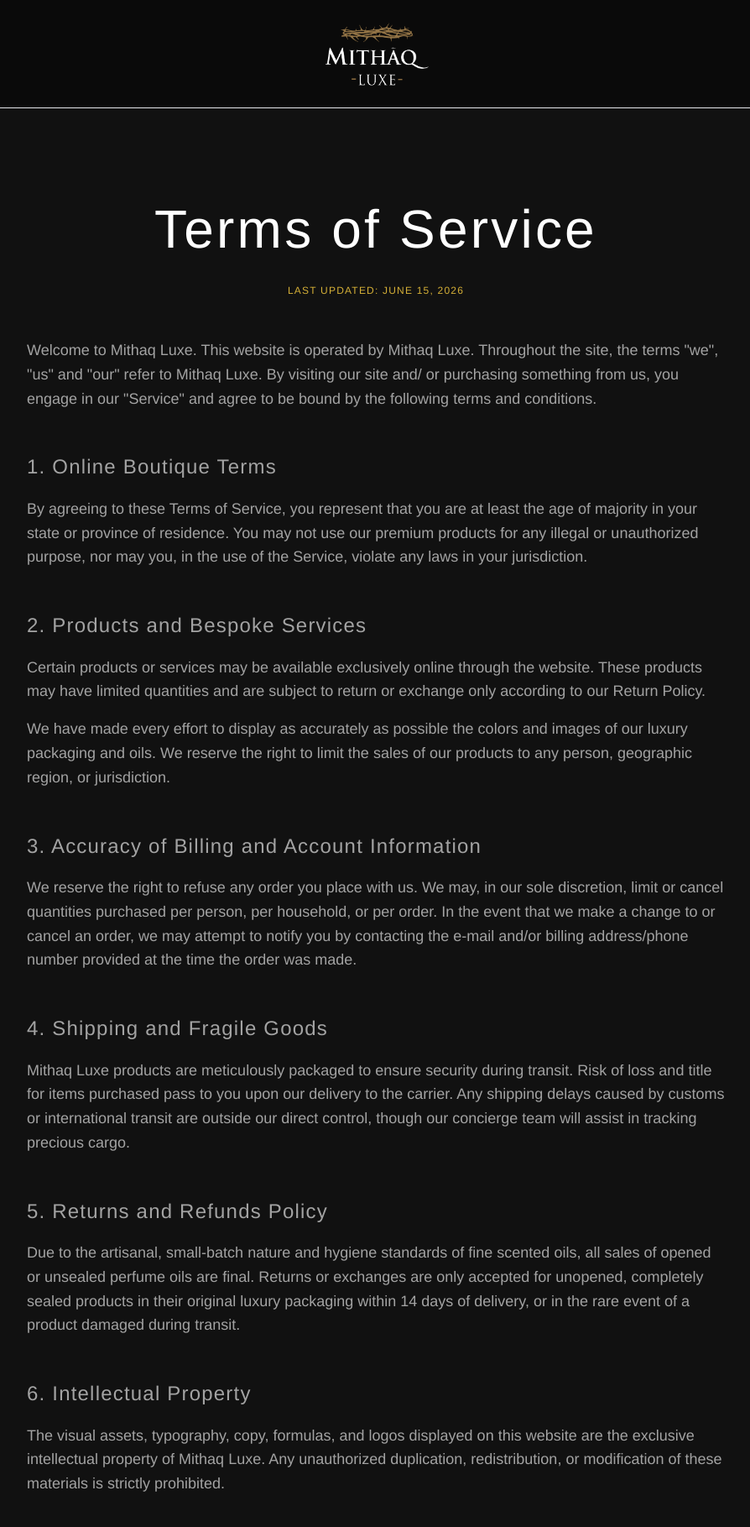
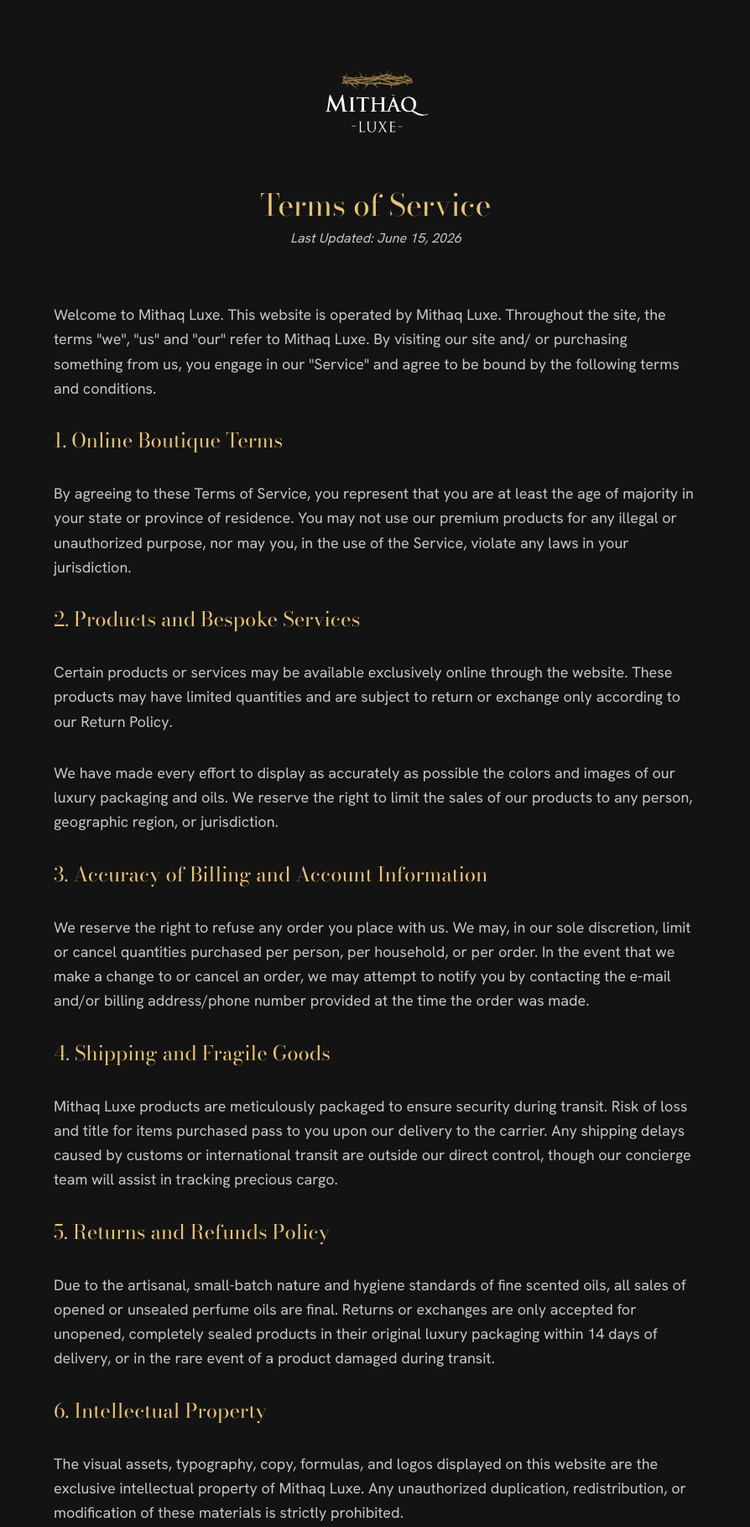
Before and after one commit to hbinfarteen-debug/mithaq-luxe-landing-page., a plain HTML site: page terms.html in a window 1280 px wide. Shown: the top 1819 px of the page at 84% size, without its empty margins (192-1086 px from the left). Drawn offline with nearby package versions, Linux system fonts and the light colour scheme.

Commit message:
Update terms page to use old privacy policy design

```diff
--- a/terms.html
+++ b/terms.html
@@ -1,120 +1,90 @@
 <!DOCTYPE html>
-<html lang="en">
+<html class="dark" lang="en">
 <head>
-    <meta charset="UTF-8">
-    <meta name="viewport" content="width=device-width, initial-scale=1.0">
-    <title>Terms of Service - Mithaq Luxe</title>
-    <script src="https://cdn.tailwindcss.com"></script>
+    <meta charset="utf-8"/>
+    <meta content="width=device-width, initial-scale=1.0" name="viewport"/>
+    <title>Mithaq | Privacy Policy & Terms</title>
+    <script src="https://cdn.tailwindcss.com?plugins=forms,container-queries"></script>
+    <link href="https://fonts.googleapis.com/css2?family=Bodoni+Moda:ital,wght@0,400..900;1,400..900&family=Hanken+Grotesk:wght@300;400;600&display=swap" rel="stylesheet"/>
     <style>
-        /* Shared design system with index.html */
-        :root {
-            --surface: #111111;
-            --surface-container-lowest: #0a0a0a;
-            --surface-container: #1a1a1a;
-            --on-surface: #ffffff;
-            --on-surface-variant: #a3a3a3;
-            --secondary: #d4af37;
-            --on-secondary: #111111;
-        }
-
         body {
-            background-color: var(--surface);
-            color: var(--on-surface);
-            font-family: 'Helvetica Neue', Helvetica, Arial, sans-serif;
+            background-color: #131313;
+            color: #e4e2e1;
             -webkit-font-smoothing: antialiased;
         }
-
-        .bg-surface-container-lowest { background-color: var(--surface-container-lowest); }
-        .text-secondary { color: var(--secondary); }
-        .text-on-surface-variant { color: var(--on-surface-variant); }
-        .border-outline-variant { border-color: rgba(255, 255, 255, 0.1); }
-
-        .font-display-lg { font-size: 3rem; font-weight: 300; letter-spacing: 0.05em; }
-        .font-headline-md { font-size: 1.5rem; font-weight: 400; letter-spacing: 0.05em; }
-        .font-body-lg { font-size: 1.125rem; font-weight: 300; line-height: 1.6; }
-        .font-label-caps { font-size: 0.75rem; font-weight: 500; letter-spacing: 0.1em; text-transform: uppercase; }
-
-        @media (min-width: 768px) {
-            .font-display-lg { font-size: 4rem; }
+    </style>
+    <script>
+        tailwind.config = {
+          darkMode: "class",
+          theme: {
+            extend: {
+              "colors": {
+                      "secondary": "#e9c176",
+                      "on-surface": "#e4e2e1",
+                      "background": "#131313",
+                      "on-surface-variant": "#c4c7c7",
+                      "outline-variant": "#444748"
+              },
+              "fontFamily": {
+                      "body-lg": ["Hanken Grotesk"],
+                      "headline-lg": ["Bodoni Moda"],
+                      "body-md": ["Hanken Grotesk"],
+                      "label-caps": ["Hanken Grotesk"]
               }
-
-        .py-section-gap { padding-top: 6rem; padding-bottom: 6rem; }
-        .px-margin-desktop { padding-left: 2rem; padding-right: 2rem; }
-        .mb-stack-lg { margin-bottom: 2rem; }
-        .mb-stack-md { margin-bottom: 1rem; }
-        .gap-stack-lg { gap: 2rem; }
-    </style>
+            }
+          }
+        }
+    </script>
 </head>
-<body class="min-h-screen flex flex-col">
-
-    <!-- Minimal Header -->
-    <header class="py-6 px-margin-desktop bg-surface-container-lowest border-b border-outline-variant/10 flex justify-center">
-        <a href="./index.html"><img src="./mithaq-logo.png" alt="Mithaq" class="h-16 md:h-20 object-contain"/></a>
-    </header>
-
-    <!-- Main Content -->
-    <main class="flex-grow py-section-gap px-margin-desktop max-w-4xl mx-auto w-full">
-        <h1 class="font-display-lg mb-4 text-center">Terms of Service</h1>
-        <p class="font-label-caps text-secondary mb-12 text-center">Last Updated: June 15, 2026</p>
-
-        <div class="space-y-12 font-body-lg text-on-surface-variant">
-
-            <div>
-                <p>Welcome to Mithaq Luxe. This website is operated by Mithaq Luxe. Throughout the site, the terms "we", "us" and "our" refer to Mithaq Luxe. By visiting our site and/ or purchasing something from us, you engage in our "Service" and agree to be bound by the following terms and conditions.</p>
+<body class="font-body-md text-on-surface bg-background py-20 px-8">
+    <div class="max-w-3xl mx-auto">
+        <!-- Logo Top -->
+        <div class="text-center mb-16">
+            <a href="./index.html">
+                <img src="./mithaq-logo.png" alt="Mithaq" class="h-16 md:h-20 object-contain mx-auto"/>
+            </a>
         </div>
 
-            <div>
-                <h2 class="font-headline-md text-on-surface mb-stack-md">1. Online Boutique Terms</h2>
+        <h1 class="font-headline-lg text-4xl mb-2 text-center text-secondary">Terms of Service</h1>
+        <p class="text-on-surface-variant mb-16 text-center italic">Last Updated: June 15, 2026</p>
+
+        <div class="space-y-8 font-body-lg text-lg text-on-surface-variant leading-relaxed">
+            <p>Welcome to Mithaq Luxe. This website is operated by Mithaq Luxe. Throughout the site, the terms "we", "us" and "our" refer to Mithaq Luxe. By visiting our site and/ or purchasing something from us, you engage in our "Service" and agree to be bound by the following terms and conditions.</p>
+
+            <h2 class="text-secondary font-headline-lg text-2xl mt-16 mb-4">1. Online Boutique Terms</h2>
             <p>By agreeing to these Terms of Service, you represent that you are at least the age of majority in your state or province of residence. You may not use our premium products for any illegal or unauthorized purpose, nor may you, in the use of the Service, violate any laws in your jurisdiction.</p>
-            </div>
 
-            <div>
-                <h2 class="font-headline-md text-on-surface mb-stack-md">2. Products and Bespoke Services</h2>
+            <h2 class="text-secondary font-headline-lg text-2xl mt-16 mb-4">2. Products and Bespoke Services</h2>
             <p>Certain products or services may be available exclusively online through the website. These products may have limited quantities and are subject to return or exchange only according to our Return Policy.</p>
-                <p class="mt-4">We have made every effort to display as accurately as possible the colors and images of our luxury packaging and oils. We reserve the right to limit the sales of our products to any person, geographic region, or jurisdiction.</p>
-            </div>
+            <p>We have made every effort to display as accurately as possible the colors and images of our luxury packaging and oils. We reserve the right to limit the sales of our products to any person, geographic region, or jurisdiction.</p>
 
-            <div>
-                <h2 class="font-headline-md text-on-surface mb-stack-md">3. Accuracy of Billing and Account Information</h2>
+            <h2 class="text-secondary font-headline-lg text-2xl mt-16 mb-4">3. Accuracy of Billing and Account Information</h2>
             <p>We reserve the right to refuse any order you place with us. We may, in our sole discretion, limit or cancel quantities purchased per person, per household, or per order. In the event that we make a change to or cancel an order, we may attempt to notify you by contacting the e-mail and/or billing address/phone number provided at the time the order was made.</p>
-            </div>
 
-            <div>
-                <h2 class="font-headline-md text-on-surface mb-stack-md">4. Shipping and Fragile Goods</h2>
+            <h2 class="text-secondary font-headline-lg text-2xl mt-16 mb-4">4. Shipping and Fragile Goods</h2>
             <p>Mithaq Luxe products are meticulously packaged to ensure security during transit. Risk of loss and title for items purchased pass to you upon our delivery to the carrier. Any shipping delays caused by customs or international transit are outside our direct control, though our concierge team will assist in tracking precious cargo.</p>
-            </div>
 
-            <div>
-                <h2 class="font-headline-md text-on-surface mb-stack-md">5. Returns and Refunds Policy</h2>
+            <h2 class="text-secondary font-headline-lg text-2xl mt-16 mb-4">5. Returns and Refunds Policy</h2>
             <p>Due to the artisanal, small-batch nature and hygiene standards of fine scented oils, all sales of opened or unsealed perfume oils are final. Returns or exchanges are only accepted for unopened, completely sealed products in their original luxury packaging within 14 days of delivery, or in the rare event of a product damaged during transit.</p>
-            </div>
 
-            <div>
-                <h2 class="font-headline-md text-on-surface mb-stack-md">6. Intellectual Property</h2>
+            <h2 class="text-secondary font-headline-lg text-2xl mt-16 mb-4">6. Intellectual Property</h2>
             <p>The visual assets, typography, copy, formulas, and logos displayed on this website are the exclusive intellectual property of Mithaq Luxe. Any unauthorized duplication, redistribution, or modification of these materials is strictly prohibited.</p>
-            </div>
 
-            <div>
-                <h2 class="font-headline-md text-on-surface mb-stack-md">7. Governing Law</h2>
+            <h2 class="text-secondary font-headline-lg text-2xl mt-16 mb-4">7. Governing Law</h2>
             <p>These Terms of Service and any separate agreements whereby we provide you Services shall be governed by and construed in accordance with the laws of the jurisdiction in which Mithaq Luxe is registered.</p>
-            </div>
 
-            <div>
-                <h2 class="font-headline-md text-on-surface mb-stack-md">8. Changes to Terms of Service</h2>
+            <h2 class="text-secondary font-headline-lg text-2xl mt-16 mb-4">8. Changes to Terms of Service</h2>
             <p>You can review the most current version of the Terms of Service at any time at this page. We reserve the right, at our sole discretion, to update, change or replace any part of these Terms of Service.</p>
         </div>
 
+        <!-- Created Logo Bottom -->
+        <div class="mt-32 pt-12 border-t border-outline-variant/10 flex justify-center">
+            <img src="./created-logo.png" alt="Created By" class="h-12 object-contain opacity-70 hover:opacity-100 transition-opacity duration-300"/>
         </div>
 
-        <div class="mt-20 flex justify-center">
-            <img src="./created-logo.png" alt="Created By" class="h-16 opacity-50"/>
+        <div class="mt-8 text-center">
+            <a href="./index.html" class="font-label-caps text-xs text-on-surface-variant hover:text-secondary uppercase tracking-widest transition-colors">Return to Boutique</a>
         </div>
-    </main>
-
-    <!-- Footer -->
-    <footer class="bg-surface-container-lowest py-8 px-margin-desktop border-t border-outline-variant/5 text-center">
-        <p class="font-label-caps text-on-surface-variant/40">© 2026 MITHAQ. ALL RIGHTS RESERVED.</p>
-    </footer>
-
+    </div>
 </body>
 </html>
```
Lines whose indentation alone changed are shown as unchanged.
